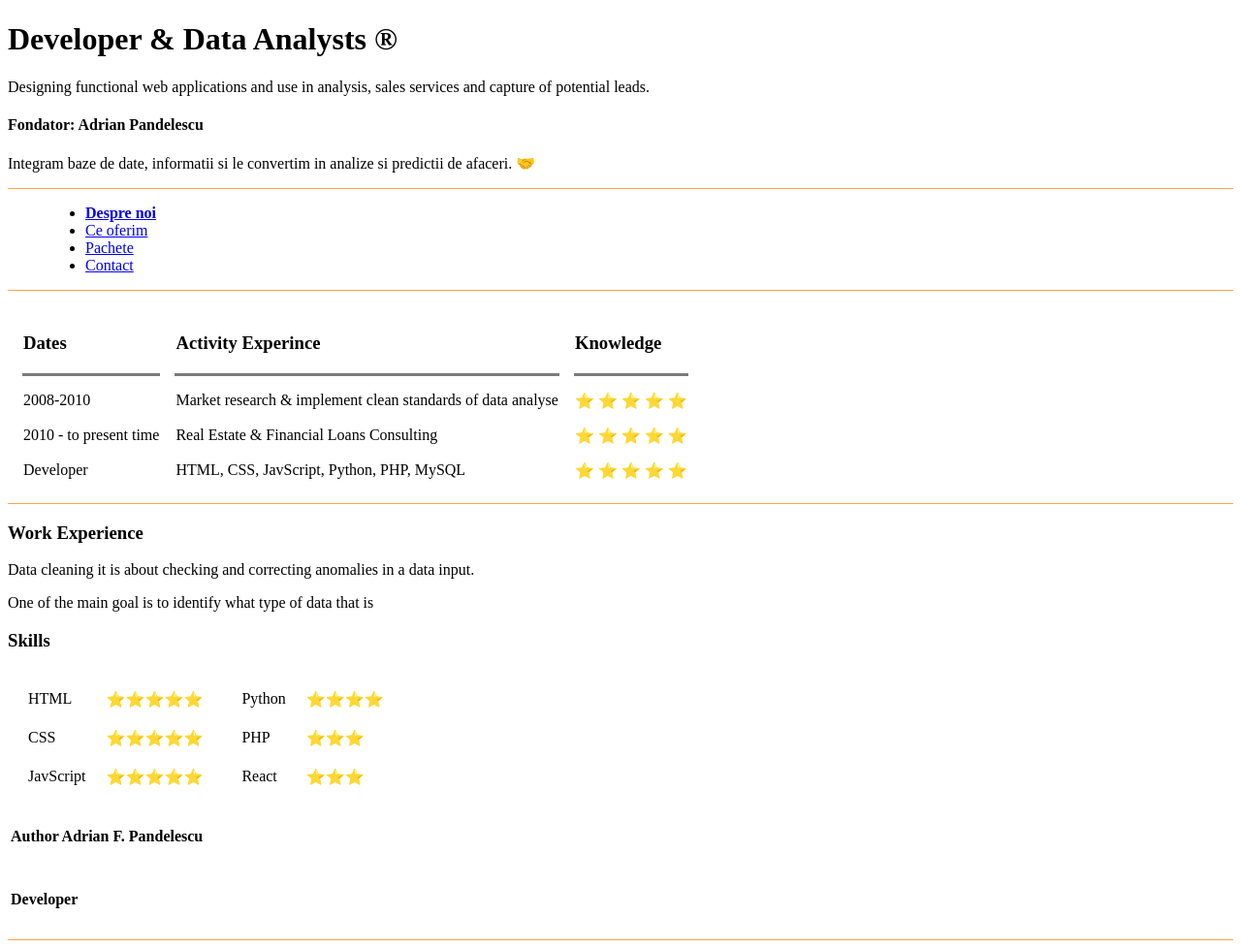
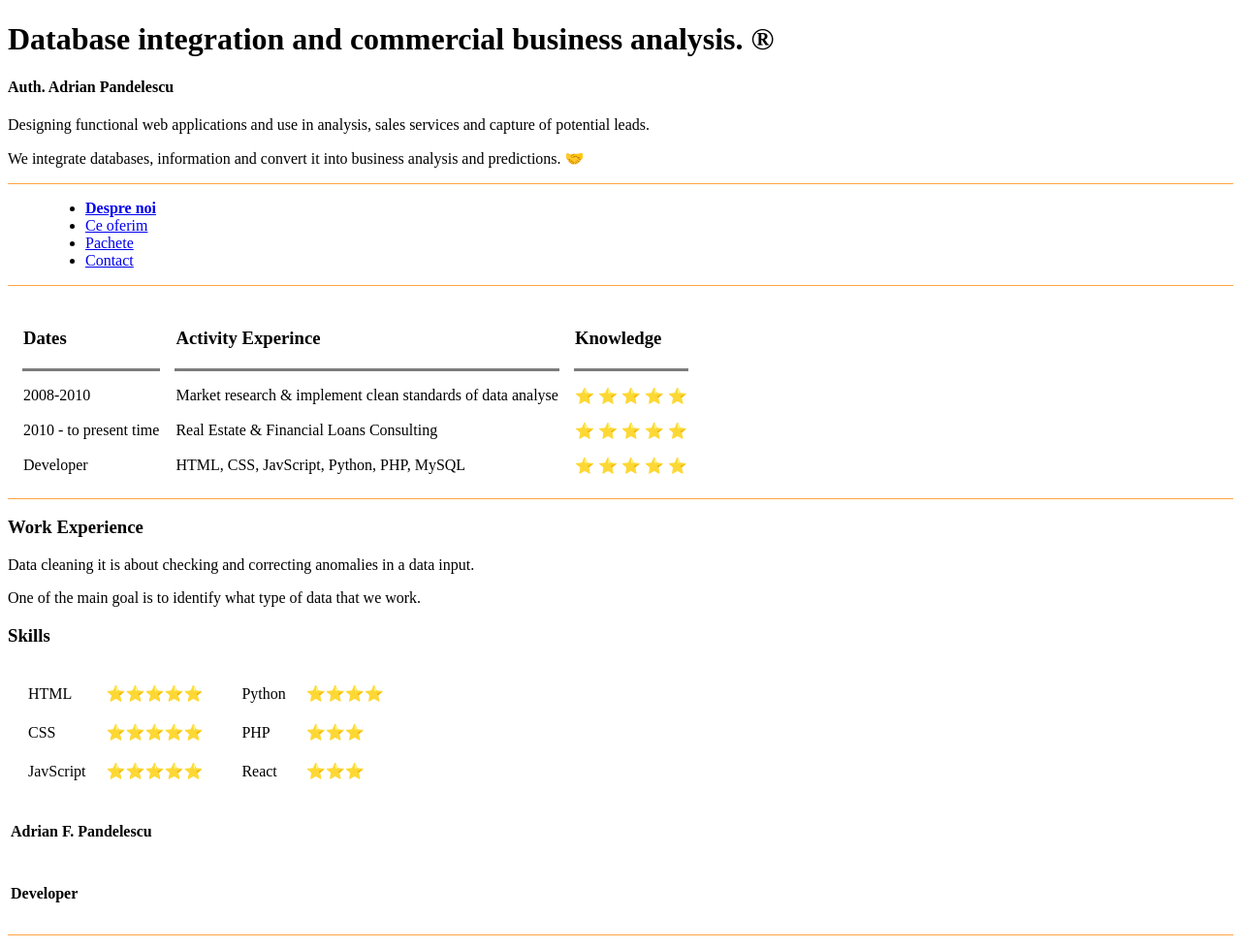
Before and after one commit to centralpoint404/mycv, a plain HTML site: page index.html in a window 1280 px wide. Shown: the part 111-1089 px from the top of the page at 97% size. Drawn offline with Linux system fonts and the light colour scheme.

Commit message:
Update index.html

```diff
--- a/index.html
+++ b/index.html
@@ -14,11 +14,11 @@
 <body>
     <header>
         <img src="../Img/profile_small.png" alt="ProfilPicture" height="100" width="100">
-        <h1>Developer & Data Analysts &#174;</h1>
+        <h1>Database integration and commercial business analysis. &#174;</h1>
+        <h4>Auth. Adrian Pandelescu</h4>
         <p>Designing functional web applications and use in analysis, sales services and capture of potential leads.</p>
-        <h4>Fondator: Adrian Pandelescu</h4>
         <p class="describe_p">
-            Integram baze de date, informatii si le convertim in analize si predictii de afaceri. &#129309;
+            We integrate databases, information and convert it into business analysis and predictions. &#129309;
         </p>
         <hr color="#ffa446" size="1">
         <menu>
@@ -65,7 +65,7 @@
         <hr color="#ffa446" size="1">
         <h3>Work Experience</h3>
         <P>Data cleaning it is about checking and correcting anomalies in a data input.</P>
-        <p>One of the main goal is to identify what type of data that is</p>
+        <p>One of the main goal is to identify what type of data that we work.</p>
 
         <h3 class="h3_subtitle">Skills</h3>
         <table>
@@ -105,7 +105,7 @@
             </tr>
             <tr>
                 <td>
-                    <h4>Author Adrian F. Pandelescu</h4>
+                    <h4>Adrian F. Pandelescu</h4>
                 </td>
             </tr>
             <tr>
```
